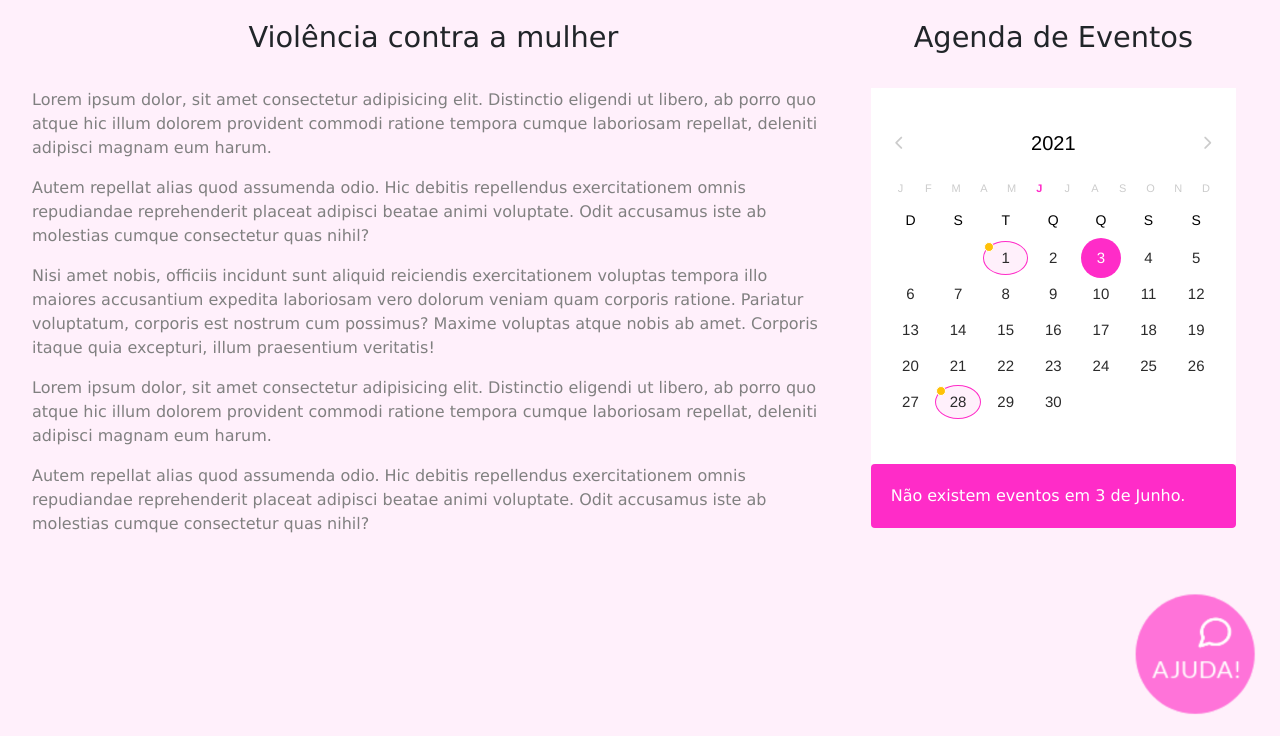
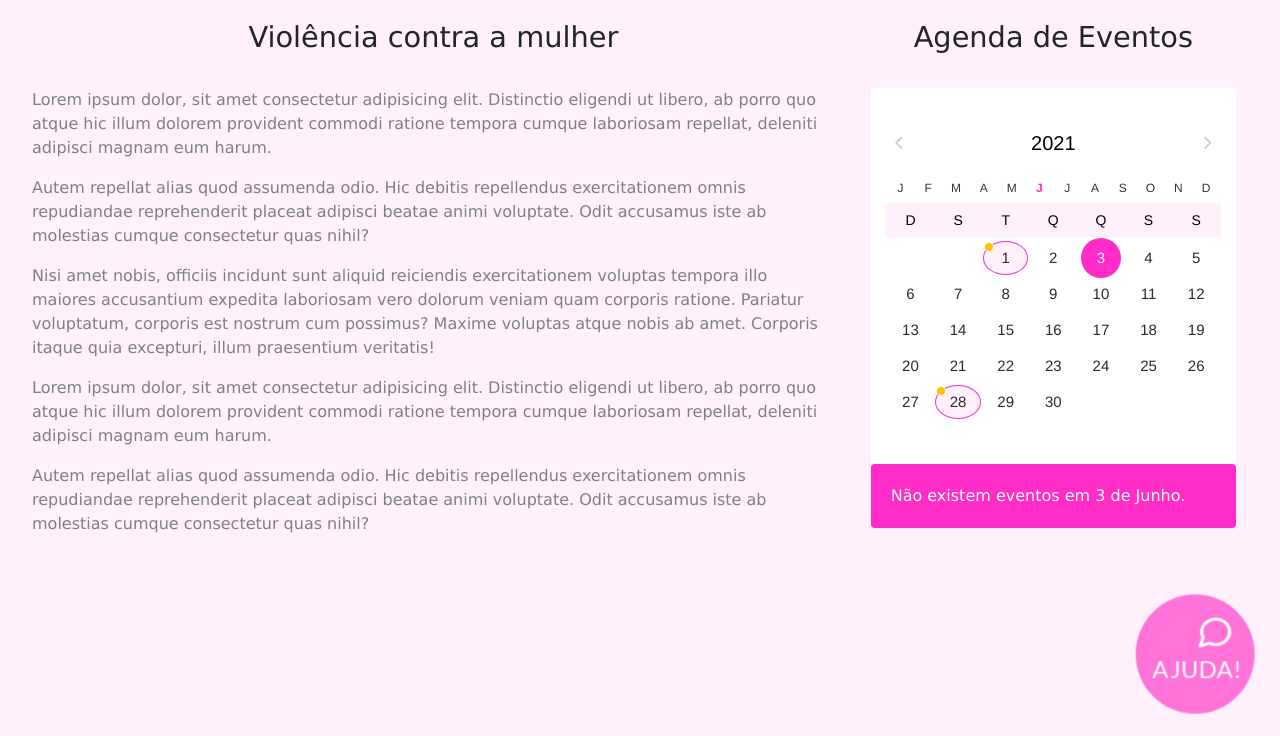
Before and after one commit to almirfpereira/plf-es-2021-1-ti1-7946100-08-protecao-a-mulher, a PHP site: page / in a window 1280 px wide. Shown: the part 124-860 px from the top of the page. Run offline with PHP 8.4, Linux system fonts and the light colour scheme; some libraries are stand-ins or nearby versions.

Commit message:
update style calendario

```diff
--- a/Codigo/style.css
+++ b/Codigo/style.css
@@ -254,6 +254,9 @@ h3{
     border-collapse: separate;
     text-align: center;
     max-width: 100%;}
+    .days-table{
+      background: #fff0fb;
+    }
 
   .day {
     height: 26px;
@@ -271,18 +274,18 @@ h3{
     height: 26px;
     width: 26px;
     max-width: 100%;
-    padding: 0 1px;
+    padding: 0;
     padding-top: 10px;
     line-height: 26px;
     text-transform: uppercase;
-    font-size: 11px;
-    color: #cccccc;
+    font-size: 12px;
+    color: #333;
     -webkit-transition: all 250ms;
     -o-transition: all 250ms;
     transition: all 250ms; }
     @media (max-width: 991.98px) {
       .month {
-        font-size: 8px; } }
+        font-size: 10px; } }
     @media (max-width: 767.98px) {
       .month {
         font-size: 10.5px; } }
```
